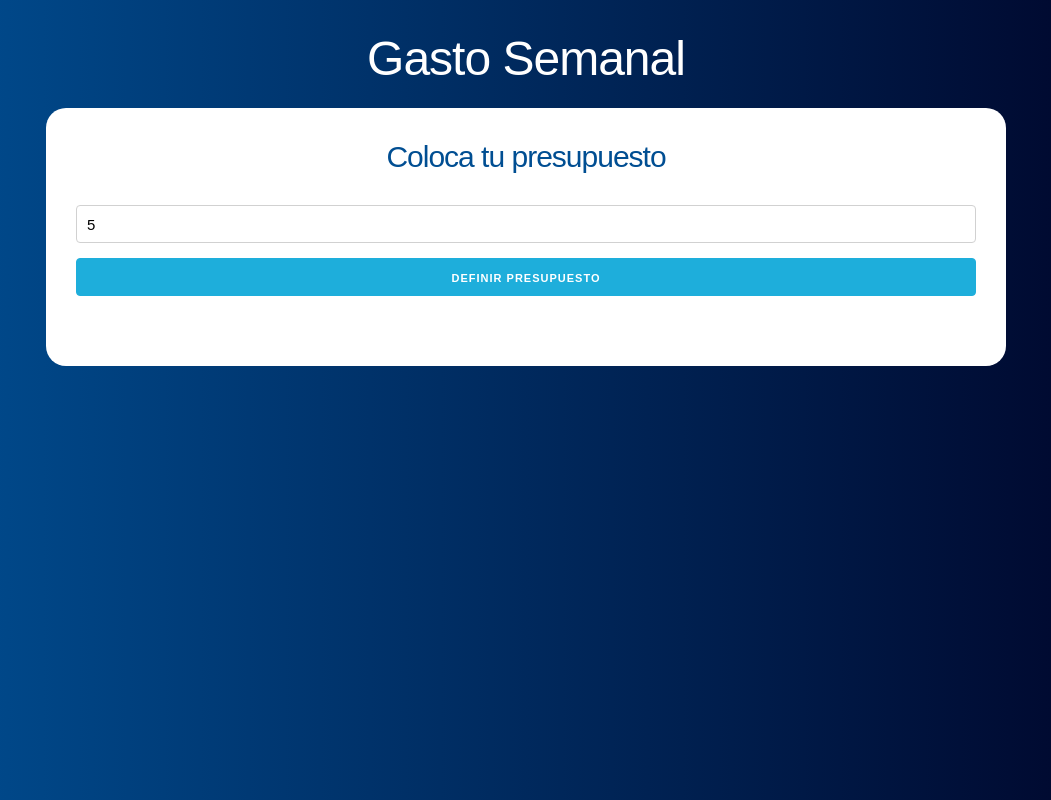
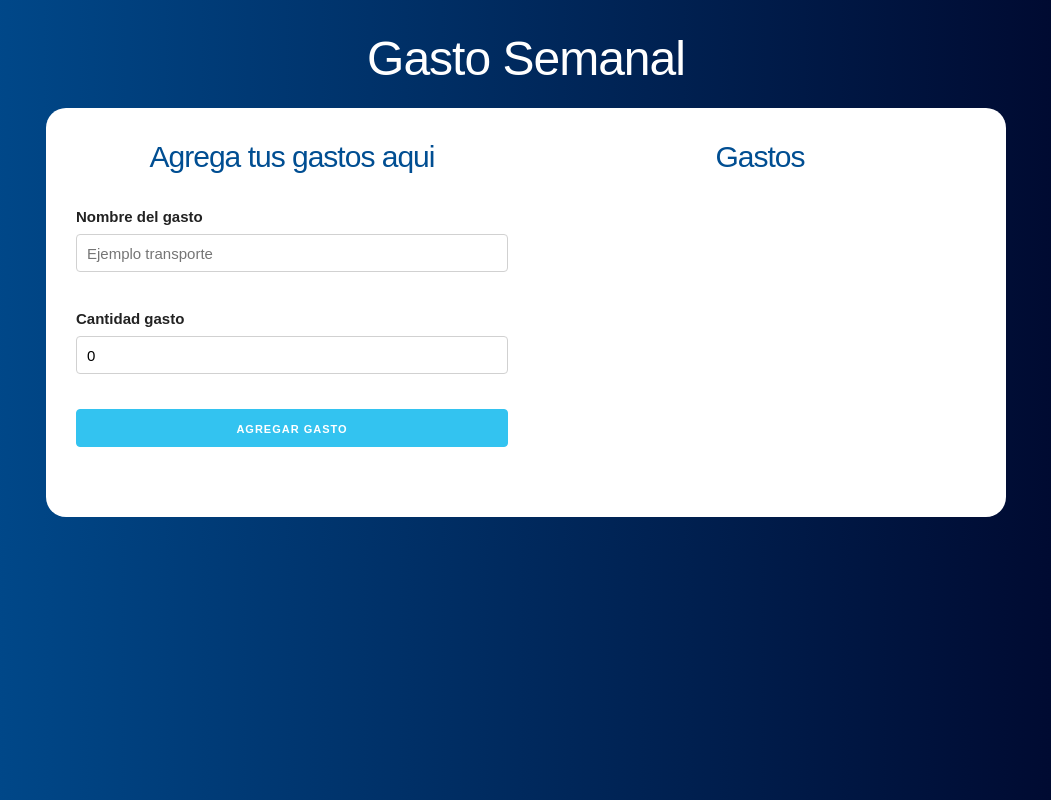
Before and after one commit to Edxon20/Proyecto-Presupuesto, a React (Create React App) app: page / in a window 1280 px wide. Both pictures are taken after typing "5" into the empty fields and a click on the input "Definir presupuesto". Shown: the whole page, without its empty margins (114-1165 px from the left). Built offline with nearby package versions, Linux system fonts and the light colour scheme.

Commit message:
componente Gastos creado y probado

```diff
--- a/package.json
+++ b/package.json
@@ -9,6 +9,7 @@
     "react": "^18.2.0",
     "react-dom": "^18.2.0",
     "react-scripts": "5.0.1",
+    "shortid": "^2.2.16",
     "web-vitals": "^2.1.4"
   },
   "scripts": {
--- a/src/App.js
+++ b/src/App.js
@@ -1,6 +1,7 @@
 import React,{useState} from 'react';
 import Pregunta from './components/Pregunta.jsx'
 import Formulario from './components/Formulario.jsx'
+import Listado from './components/Listado.jsx'
 
 function App() {
 
@@ -8,6 +9,14 @@ function App() {
   const [presupuesto,guardarPresupuesto] = useState(0);
   const [restante,guardarRestante] = useState(0);
   const [mostrarpregunta,actualizarPregunta ] = useState(true);
+  const [gastos, guardarGastos] = useState([]); //Sera un arreglo de objetos
+
+    const agregarNuevoGasto = gasto=>{
+        guardarGastos([
+          ...gastos,
+          gasto
+        ]);
+    }
 
 
   return (
@@ -15,7 +24,6 @@ function App() {
 
       <header>
         <h1>Gasto Semanal </h1>
-
 
         <div className='contenido-principal contenido'>
           { mostrarpregunta ?
@@ -28,11 +36,17 @@ function App() {
           ) :  (
               <div className='row'>
                 <div className='one-half column'>
-                  <Formulario />
+                  <Formulario
+
+                  agregarNuevoGasto={agregarNuevoGasto}
+                  />
                 </div>
 
                 <div className='one-half column'>
-                  2
+                  <Listado
+                    gastos={gastos}
+
+                  />
                 </div>
               </div>
           ) }
--- a/src/components/Formulario.jsx
+++ b/src/components/Formulario.jsx
@@ -1,29 +1,59 @@
 import React, {useState} from 'react';
+import Error from './Error';
+import shortid from 'shortid';
 
-const Formulario = () => {
+const Formulario = ({agregarNuevoGasto}) => {
 
     const [nombre, guardarNombre] = useState('');
     const [cantidad,guardarCantidad] = useState(0);
+    const [error, guardarError] = useState(false);
+
 
     //Cuando el usuario agrega un gasto
     const agregarGasto = e =>{
         e.preventDefault();//Referente a las querys y se coloca para poder ejecutar nuestro codigo
-
         // validar
 
+        if(cantidad < 1 || isNaN(cantidad) || nombre.trim === ''){
+
+            guardarError(true);
+            return;
+        }
+
+        guardarError(false);
+
         // construir el gasto
+        //Podemos usar nombre:nombre pero asi lo toma implicitamente
+        const gasto ={
+            nombre,
+            cantidad,
+            id: shortid.generate()
+        }
+
+        console.log(gasto)
 
         // Pasar el gasto al componente principal
 
+        agregarNuevoGasto(gasto);
+
+
         //resetear el form
+        guardarNombre('');
+        guardarCantidad(0);
 
 
     }
 
     return(
 
-        <form>
+        <form
+            onSubmit={agregarGasto}
+        >
             <h2>Agrega tus gastos aqui</h2>
+
+            {/* //En caso que el error sea cierto renderizara el componente 'Error' */}
+            {error ?<Error mensaje='Error en una de los campos'/> : null}
+
             <div className='campo'>
                 <label>Nombre del gasto  </label>
                 <input
--- /dev/null
+++ b/src/components/Gasto.jsx
@@ -0,0 +1,18 @@
+import React from 'react';
+
+const Gasto = ({gasto}) => (
+
+    <li className="gastos">
+        <p>
+            {gasto.nombre}
+            <span className="gasto">${gasto.cantidad}</span>
+        </p>
+    </li>
+
+
+
+
+);
+
+
+export default Gasto;
--- /dev/null
+++ b/src/components/Listado.jsx
@@ -0,0 +1,24 @@
+import React from 'react';
+import Gasto from './Gasto.jsx';
+
+const Listado = ({gastos}) =>(
+
+    <div className='gastos-realizados'>
+
+        <h2>Gastos</h2>
+        {gastos.map(gasto =>(
+            // Cuando pasamos varios elementos, cada uno es necesario que tenga un ID unico
+            //Que es lo que hicimos ya con gasto, y el shortid
+            <Gasto
+                key = {gasto.id}
+                gasto={gasto}
+            />
+        ))}
+    </div>
+
+
+
+);
+//Return implicito
+
+export default Listado;
--- a/src/components/Pregunta.jsx
+++ b/src/components/Pregunta.jsx
@@ -1,7 +1,7 @@
 import React,{Fragment,useState} from 'react';
 import Error from './Error.jsx';
 
-const Pregunta = ({guardarPresupuesto,guardarRestante}) => {
+const Pregunta = ({guardarPresupuesto,guardarRestante,actualizarPregunta}) => {
 
     //Definir el state
 
@@ -29,6 +29,7 @@ const Pregunta = ({guardarPresupuesto,guardarRestante}) => {
         guardarError(false);
         guardarPresupuesto(cantidad);
         guardarRestante(cantidad);
+        actualizarPregunta(false);
 
     }
 
```
Also changed, not shown: 1 other file (tests, documents, lock files or other folders).
